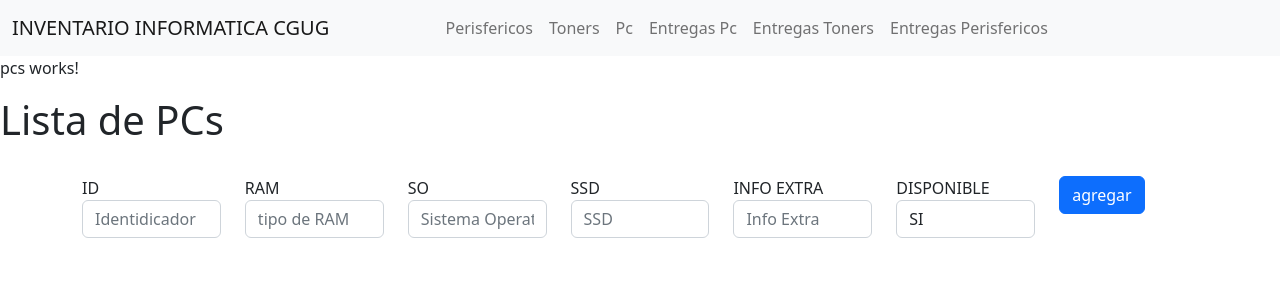
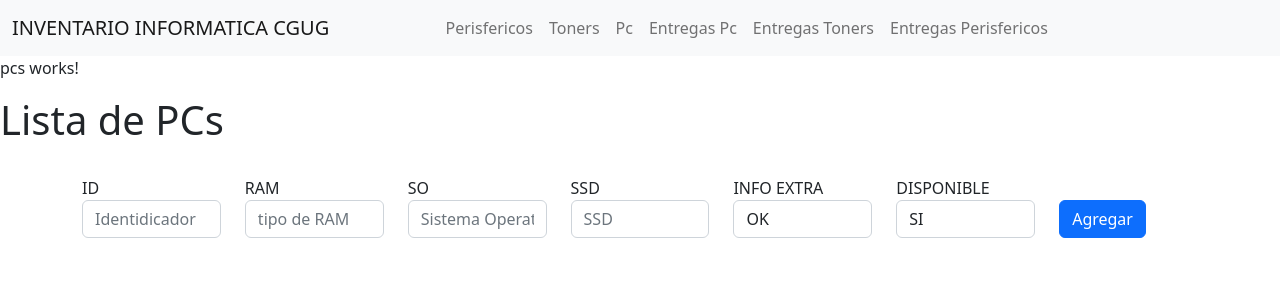
Before and after one commit to Gaston-Diaz/Inventario-Info, an Angular app: page /pcs in a window 1280 px wide. Shown: the top 300 px of the page. Built offline with nearby package versions, Linux system fonts and the light colour scheme.

Commit message:
Se alinearon los botones y campos de los formularios

```diff
--- a/src/app/components/pcs/pcs.component.html
+++ b/src/app/components/pcs/pcs.component.html
@@ -38,8 +38,8 @@
                 [(ngModel)]="inputDisponible">
         </div>
 
-        <div class="col">
-            <button type="submit" class="btn btn-primary" (click)="agregarPC()">agregar</button>
+        <div class="col" style="margin-top: 2.1%;">
+            <button type="submit" class="btn btn-primary" (click)="agregarPC()">Agregar</button>
         </div>
 
     </div>
--- a/src/app/components/pcs/pcs.component.ts
+++ b/src/app/components/pcs/pcs.component.ts
@@ -22,6 +22,6 @@ export class PcsComponent {
   inputRam: string="";
   inputSO: string="";
   inputSSD: string="";
-  inputExtra: string="";
+  inputExtra: string="OK";
   inputDisponible: string="SI";
 }
--- a/src/app/components/perifericos/perifericos.component.html
+++ b/src/app/components/perifericos/perifericos.component.html
@@ -24,7 +24,7 @@
             <input type="text" nombre="stock" id="stock" placeholder="Stock" class="form-control" [(ngModel)]="inputStock">
         </div>
 
-        <div class="col">
+        <div class="col" style="margin-top: 2.1%;">
             <button type="submit" class="btn btn-primary" (click)="agregarPerisferico()">Agregar</button>
         </div>
 
--- a/src/app/components/toners/toners.component.html
+++ b/src/app/components/toners/toners.component.html
@@ -30,7 +30,7 @@
             <input type="text" nombre="stock" id="stock" placeholder="Stock" class="form-control" [(ngModel)]="inputStock">
         </div>
 
-        <div class="col">
+        <div class="col" style="margin-top: 2.1%;">
             <button type="submit" class="btn btn-primary" (click)="agregarToner()">Agregar</button>
         </div>
 
```
